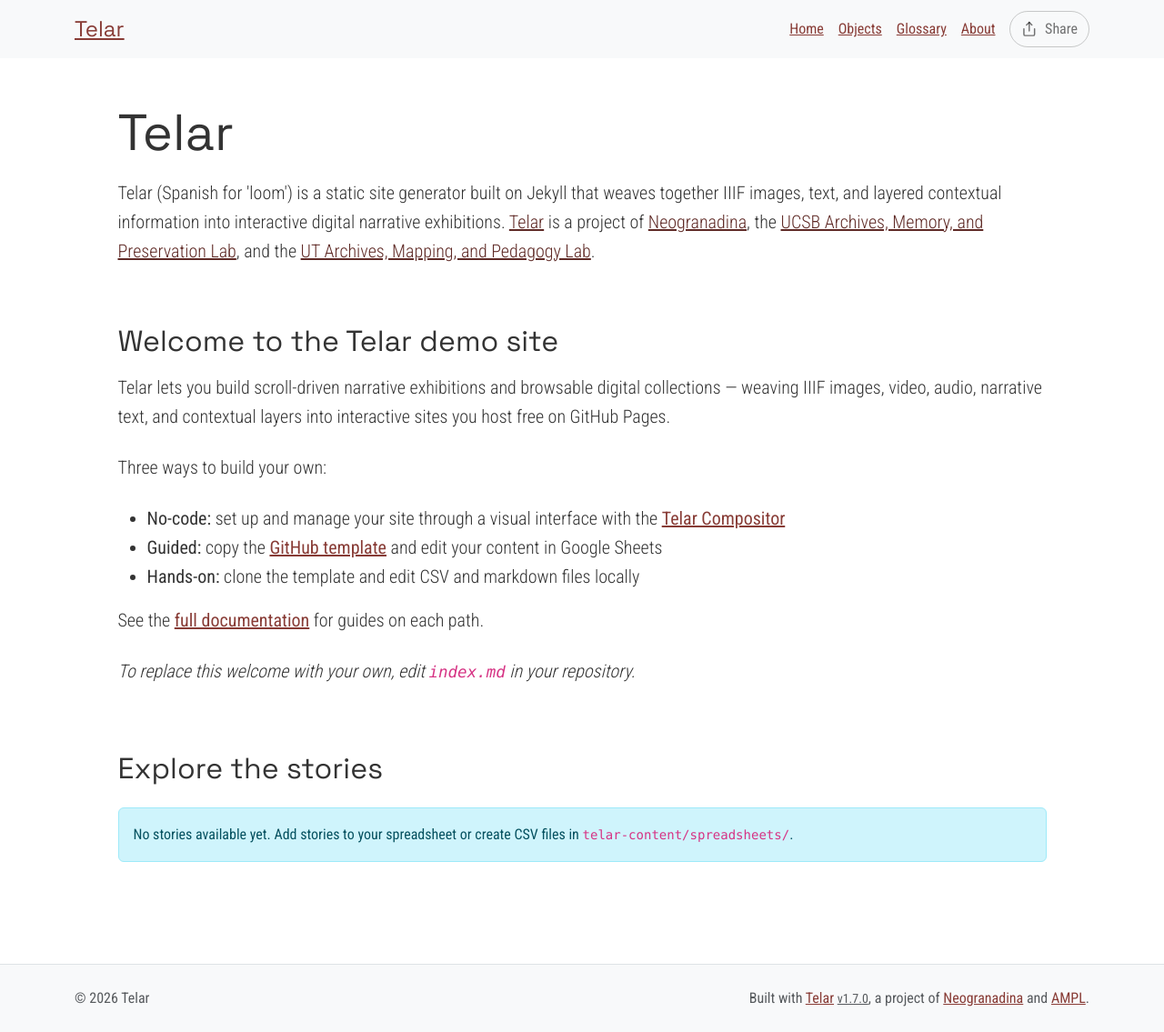
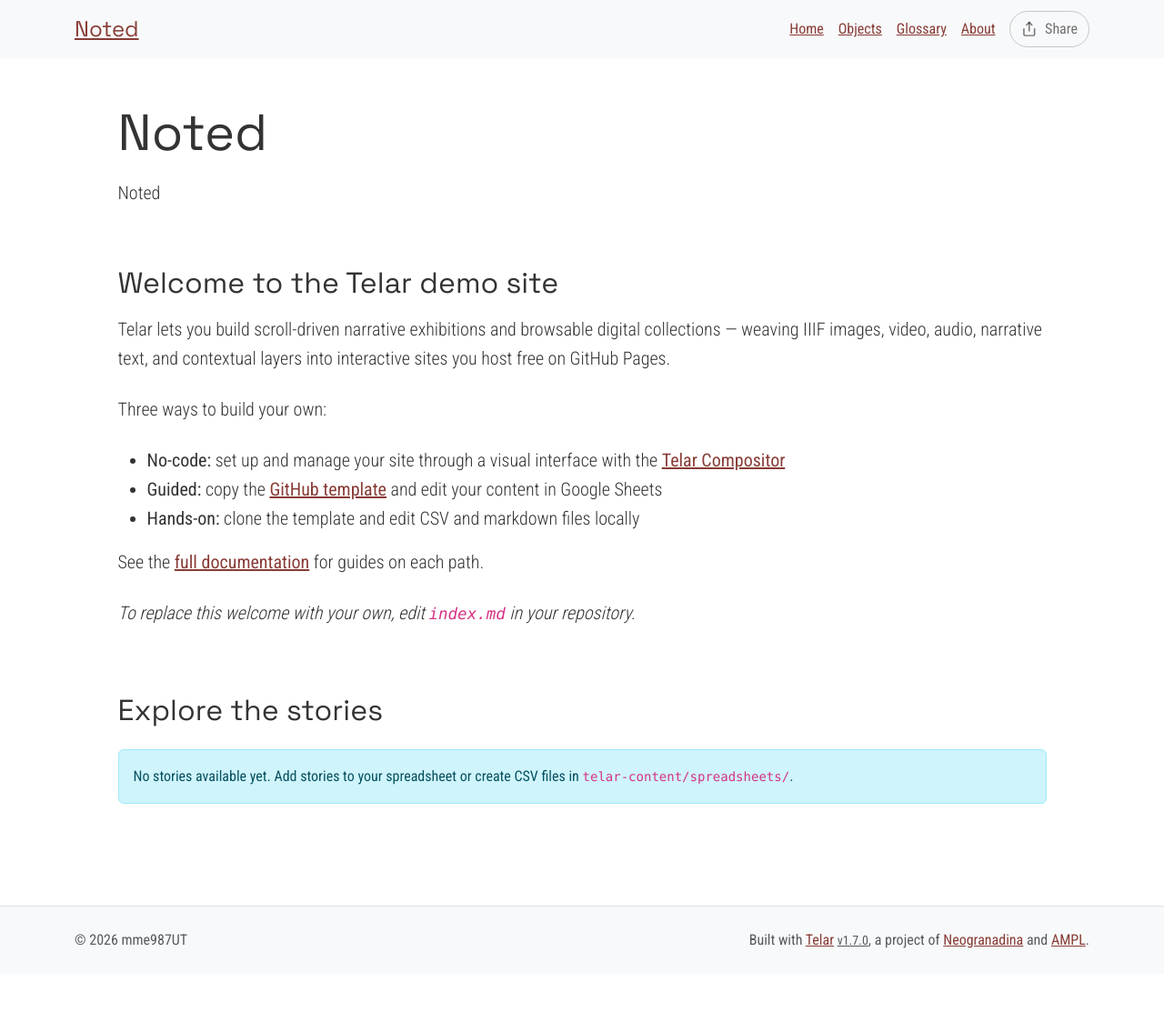
Before and after one commit to mme987UT/noted, a Jekyll site: the page built from index.md, in a window 1280 px wide. Shown: the whole page at 91% size. Built offline with Jekyll 4.4.1, drawn with Linux system fonts in a browser that asks for light colours; after the commit the page ends 1071 px from its top, so only the background shows below that.

Commit message:
Set up site configuration and starter content

```diff
--- a/_config.yml
+++ b/_config.yml
@@ -2,11 +2,11 @@
 # https://telar.org
 
 # Site Settings
-title: "Telar"
-description: "Telar (Spanish for 'loom') is a static site generator built on Jekyll that weaves together IIIF images, text, and layered contextual information into interactive digital narrative exhibitions. <a href='https://github.com/UCSB-AMPLab/telar'>Telar</a> is a project of <a href='https://neogranadina.org'>Neogranadina</a>, the <a href='https://ampl.clair.ucsb.edu/'>UCSB Archives, Memory, and Preservation Lab</a>, and the <a href='https://liberalarts.utexas.edu/history/'>UT Archives, Mapping, and Pedagogy Lab</a>."
-url: "https://ampl.clair.ucsb.edu"
-baseurl: "/telar"
-author: ""
+title: "Noted"
+description: "Noted"
+url: "https://mme987ut.github.io"
+baseurl: "/noted"
+author: "mme987UT"
 email: ""
 telar_theme: "trama" # Options: trama, paisajes, neogranadina, santa-barbara, austin, or custom
 logo: ""
@@ -18,7 +18,7 @@
   show_on_homepage: true # Set to false to hide stories section from homepage (stories still accessible via direct URL)
   show_story_steps: true # Set to false to hide "Step X" overlay in stories
   show_object_credits: true # Set to true to display object credits badge (bottom-left corner, dismissable)
-  include_demo_content: true # Fetch demo stories from content.telar.org. Switch this off to hide demo stories and their content.
+  include_demo_content: false # Fetch demo stories from content.telar.org. Switch this off to hide demo stories and their content.
 
 # Collection Interface Settings
 collection_interface:
@@ -45,7 +45,7 @@
 #    - If using GitHub Pages: GitHub Actions will automatically discover tab GIDs and fetch CSVs
 #    - If running locally: Run `python3 scripts/fetch_google_sheets.py` before building
 google_sheets:
-  enabled: true
+  enabled: false
   published_url: "https://docs.google.com/spreadsheets/d/e/2PACX-1vT9eeRoyQCr1j-1uDaWBm-rgZNXtn9A-mepL0I4dqDTx2-E_6gbVD-8x0DYDVhppiAzrFpd20_9cr3z/pubhtml"
 
 #
--- a/telar-content/spreadsheets/glossary.csv
+++ b/telar-content/spreadsheets/glossary.csv
@@ -2,6 +2,4 @@
 id_término,titulo,definición
 # Make it lower-case and avoid spaces.,# Please provide a title — this is required.,"Panel content: write text here, paste markdown, or the name of an .md file in /components/texts/glossary/ (the .md extension is required)"
 # Escríbelo en minúsculas y sin espacios.,# Incluye un título: este campo es obligatorio.,"Contenido del panel: escribe texto aquí, pega markdown, o indica un archivo archivo .md en /components/texts/glossary/ (la extensión .md es obligatoria)"
-telar,Telar,"Telar (Spanish for 'loom') is a minimal-computing framework that weaves together IIIF images, audio, video, and texts to create layered visual narratives for digital scholarship, public exhibitions, community storytelling, and classroom projects. Learn more at [Telar.org](https://telar.org)
-
-Telar es un marco de computación mínima que entreteje imágenes IIIF, audio, video y textos en narrativas visuales por capas para humanidades digitales, exposiciones públicas, narrativa comunitaria y proyectos en el salón de clase. Aprende más en [Telar.org](https://telar.org)"
+telar,Telar,"Telar (Spanish for 'loom') is a minimal-computing framework that weaves together IIIF images, audio, video, and texts to create layered visual narratives for digital scholarship, public exhibitions, community storytelling, and classroom projects. Learn more at [Telar.org](https://telar.org)"
--- a/telar-content/spreadsheets/plantilla_en_blanco.csv
+++ /dev/null
@@ -1,5 +0,0 @@
-paso,objeto,página,x,y,zoom,inicio_clip,fin_clip,bucle,texto_alt,pregunta,respuesta,boton_capa1,contenido_capa1,boton_capa2,contenido_capa2
-#,id_objeto de la pestaña objetos / objects,para objetos con múltiples páginas,Posición horizontal 0-1 (0.5 = centro),Posición vertical 0-1 (0.5 = centro),1.0 = imagen completa,"Tiempo de inicio para clips de video/audio, ej. ""1:30"" (m:ss) o ""90"" (segundos)",Tiempo de fin para clips de video/audio,sí para repetir el clip (loop),"Describe lo que se ve en esta vista ampliada para lectores de pantalla. Si se deja vacío, se usa la descripción de imagen del objeto.",Encabezado para este paso,Texto breve de 1-2 oraciones,"Texto opcional del botón (predeterminado: ""Saber más"")","Contenido del panel: escribe texto aquí, pega markdown, o indica ruta a archivo .md (ej. tu-historia/archivo.md)","Texto opcional del segundo botón (predeterminado: ""Profundizar más"")","Segundo panel: escribe texto aquí, pega markdown, o indica ruta a archivo .md"
-1,telar-placeholder,,,,,,,,,pregunta,respuesta,,,,
-2,telar-placeholder,,,,,,,,,pregunta,respuesta,,,,
-3,telar-placeholder,,,,,,,,,pregunta,respuesta,,,,
--- a/telar-content/spreadsheets/project.csv
+++ b/telar-content/spreadsheets/project.csv
@@ -3,4 +3,3 @@
 #,# Must match the tab name exactly. Use lowercase letters and hyphens (e.g. allegorical-woman),Story title,Optional subtitle,Optional attribution (supports markdown),"If ""yes"", then users will need the key you set in _config.yml to access this story."
 #,# Debe coincidir con el nombre de la pestaña exactamente. Usa letras minúsculas y guiones (p. ej. mujer-alegorica),Título de la historia,Subtítulo opcional,Atribución opcional (admite markdown),"Si ""sí"", los usuarios deberán utilizar la clave que fijes en _config.yml"
 1,blank_template,replace me with your title,,,FALSE
-2,plantilla_en_blanco,reemplázame con tu título,,,FALSE
```
Also changed, not shown: telar-content/texts/stories/plantilla_en_blanco/ejemplo-panel.md (deleted, +0 -9 lines).
